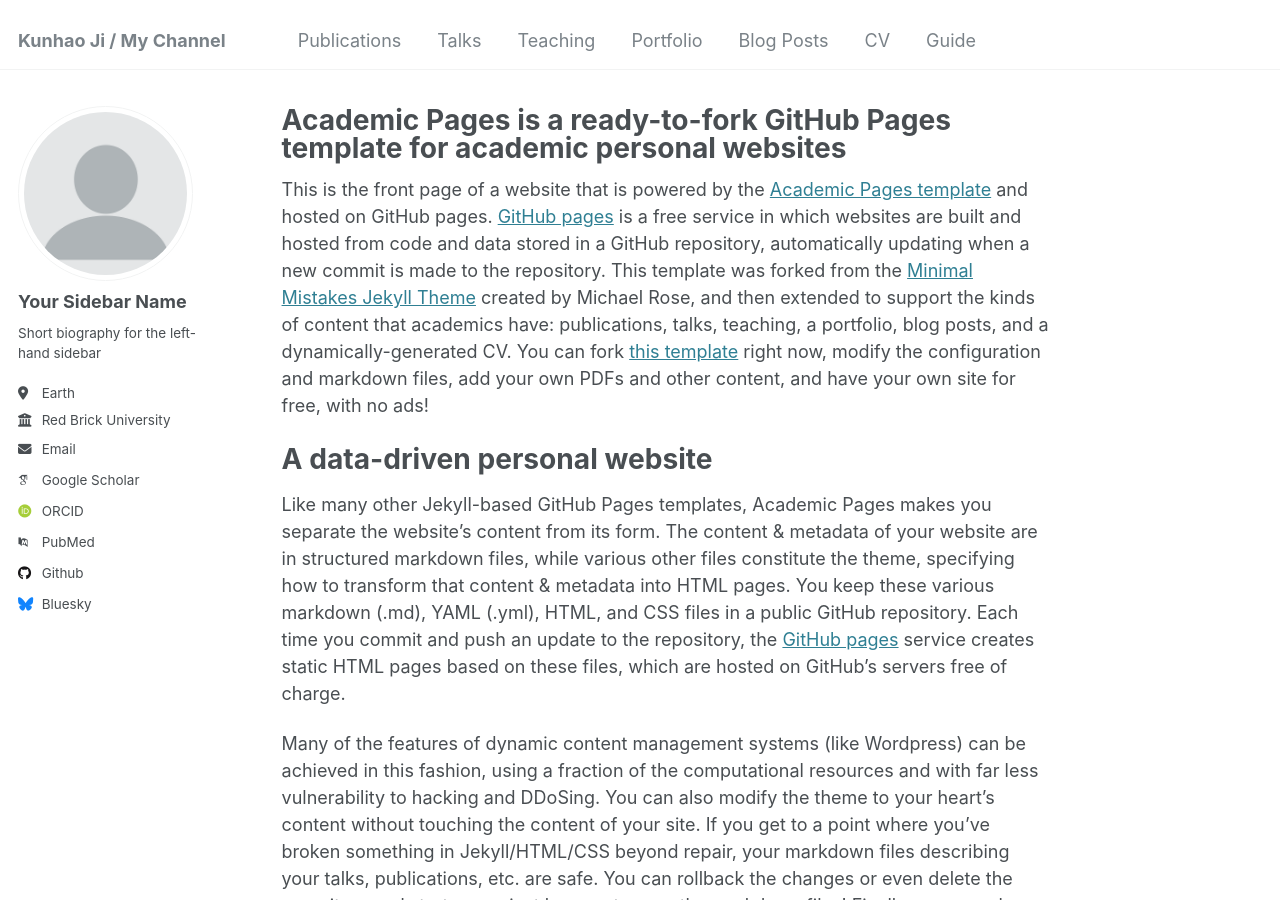
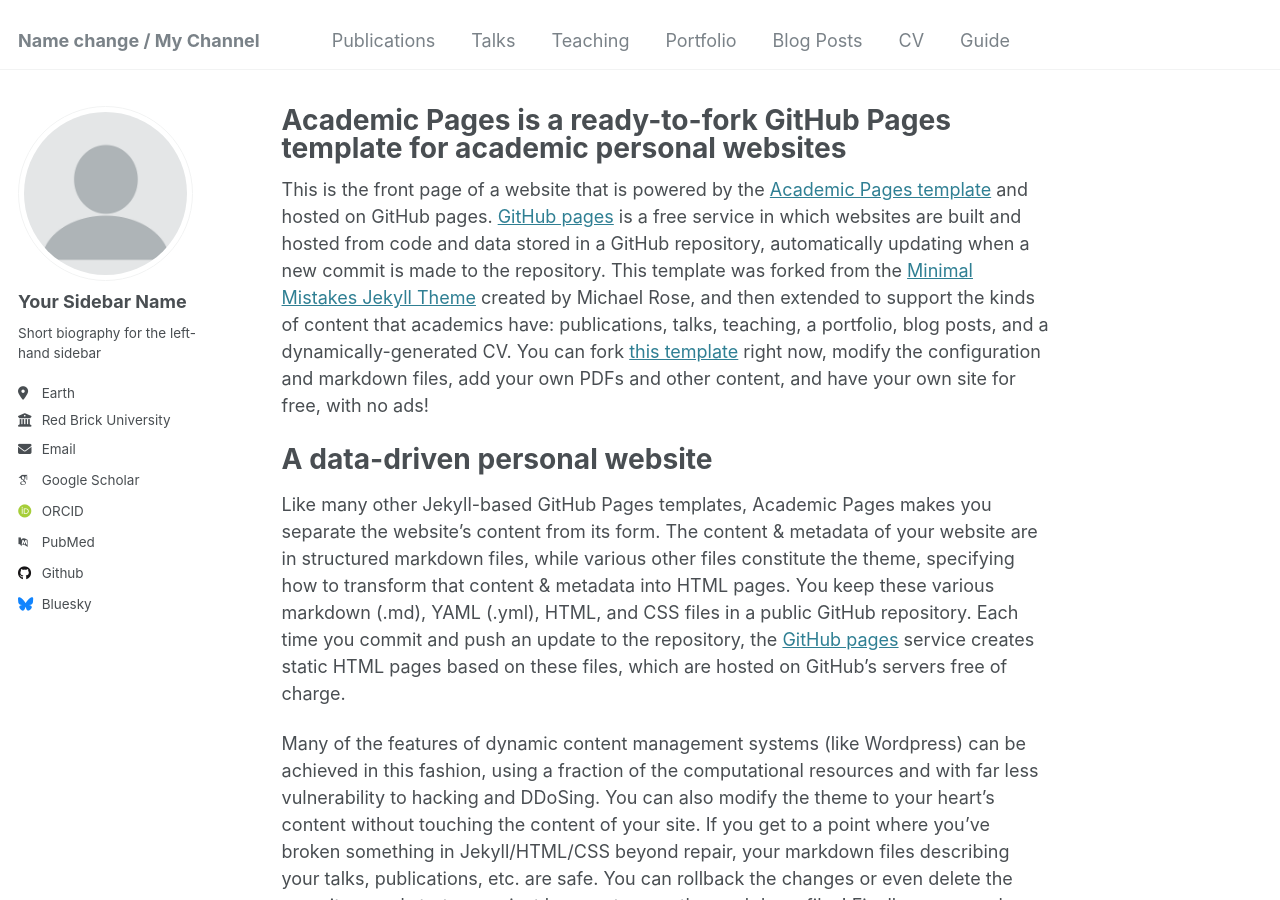
Before and after one commit to kjlight/kjlight.github.io, a Jekyll site: the page built from _pages/about.md, in a window 1280 px wide and 900 px high. Built offline with Jekyll 4.4.1, drawn with Linux system fonts in a browser that asks for light colours; some web fonts are replaced.

Commit message:
Update _config.yml

```diff
--- a/_config.yml
+++ b/_config.yml
@@ -8,7 +8,7 @@
 
 # Basic Site Settings
 locale                   : "en-US"
-title                    : "Kunhao Ji / My Channel"
+title                    : "Name change / My Channel" # change by kj
 title_separator          : "-"
 name                     : &name "Your Name"
 description              : &description "personal description"
```
